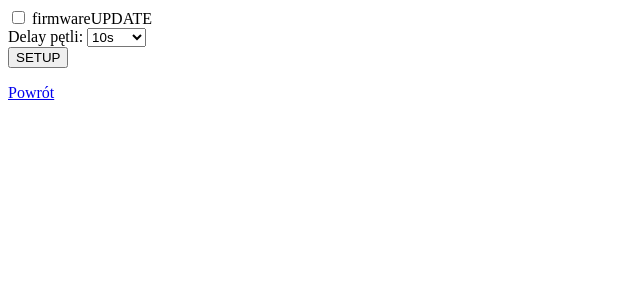
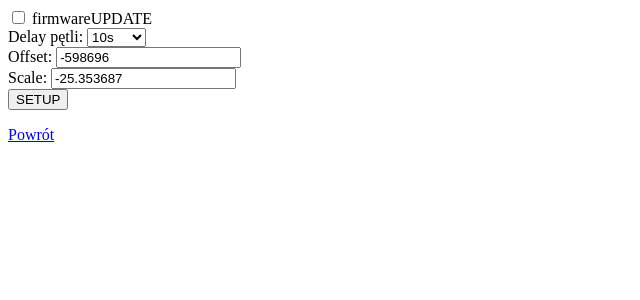
Before and after one commit to peterwolf-pl/pasieka, a PHP site: page /setup.php in a window 1280 px wide. Shown: the top 300 px of the page, without its empty margins (0-640 px from the left). Run offline with PHP 8.4, Linux system fonts and the light colour scheme; the visitor is signed in with stand-in values (Sample User, id 1).

Commit message:
Add config change handling and calibration settings

```diff
--- a/server/settings.json
+++ b/server/settings.json
@@ -1,4 +1,6 @@
 {
   "firmwareUpdate": false,
-  "loopDelay": 10
+  "loopDelay": 10,
+  "offset": -598696,
+  "scale": -25.353687
 }
--- a/server/setup.php
+++ b/server/setup.php
@@ -10,9 +10,13 @@ $configFile = __DIR__ . '/settings.json';
 if ($_SERVER['REQUEST_METHOD'] === 'POST') {
     $firmwareUpdate = isset($_POST['firmwareUpdate']);
     $loopDelay = intval($_POST['loopDelay']);
+    $offset = floatval($_POST['offset']);
+    $scale  = floatval($_POST['scale']);
     $config = [
         'firmwareUpdate' => $firmwareUpdate,
-        'loopDelay' => $loopDelay
+        'loopDelay' => $loopDelay,
+        'offset' => $offset,
+        'scale' => $scale
     ];
     file_put_contents($configFile, json_encode($config));
     $message = 'Zapisano konfigurację.';
@@ -21,9 +25,13 @@ if ($_SERVER['REQUEST_METHOD'] === 'POST') {
         $config = json_decode(file_get_contents($configFile), true);
         $firmwareUpdate = $config['firmwareUpdate'];
         $loopDelay = $config['loopDelay'];
+        $offset = $config['offset'];
+        $scale  = $config['scale'];
     } else {
         $firmwareUpdate = false;
         $loopDelay = 10;
+        $offset = -598696;
+        $scale  = -25.353687;
     }
 }
 ?>
@@ -49,6 +57,12 @@ if ($_SERVER['REQUEST_METHOD'] === 'POST') {
             <option value="3600" <?php if($loopDelay==3600) echo 'selected'; ?>>3600s</option>
         </select>
     </label><br>
+    <label>Offset:
+        <input type="text" name="offset" value="<?php echo htmlspecialchars($offset); ?>">
+    </label><br>
+    <label>Scale:
+        <input type="text" name="scale" value="<?php echo htmlspecialchars($scale); ?>">
+    </label><br>
     <button type="submit">SETUP</button>
 </form>
 <p><a href="index2.php">Powrót</a></p>
```
Also changed, not shown: server/api/report_change.php (added, +15 -0 lines), README.md, 2 other files.
